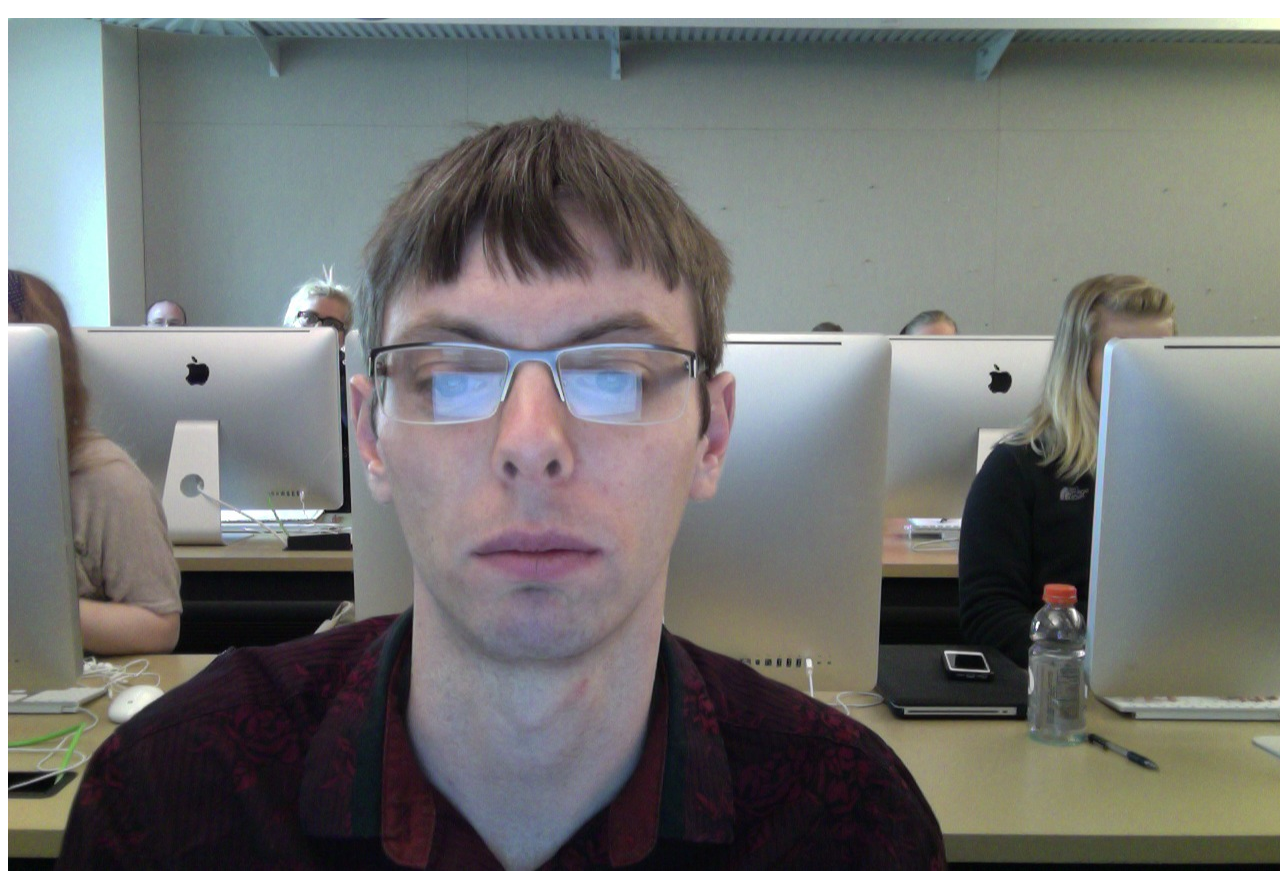
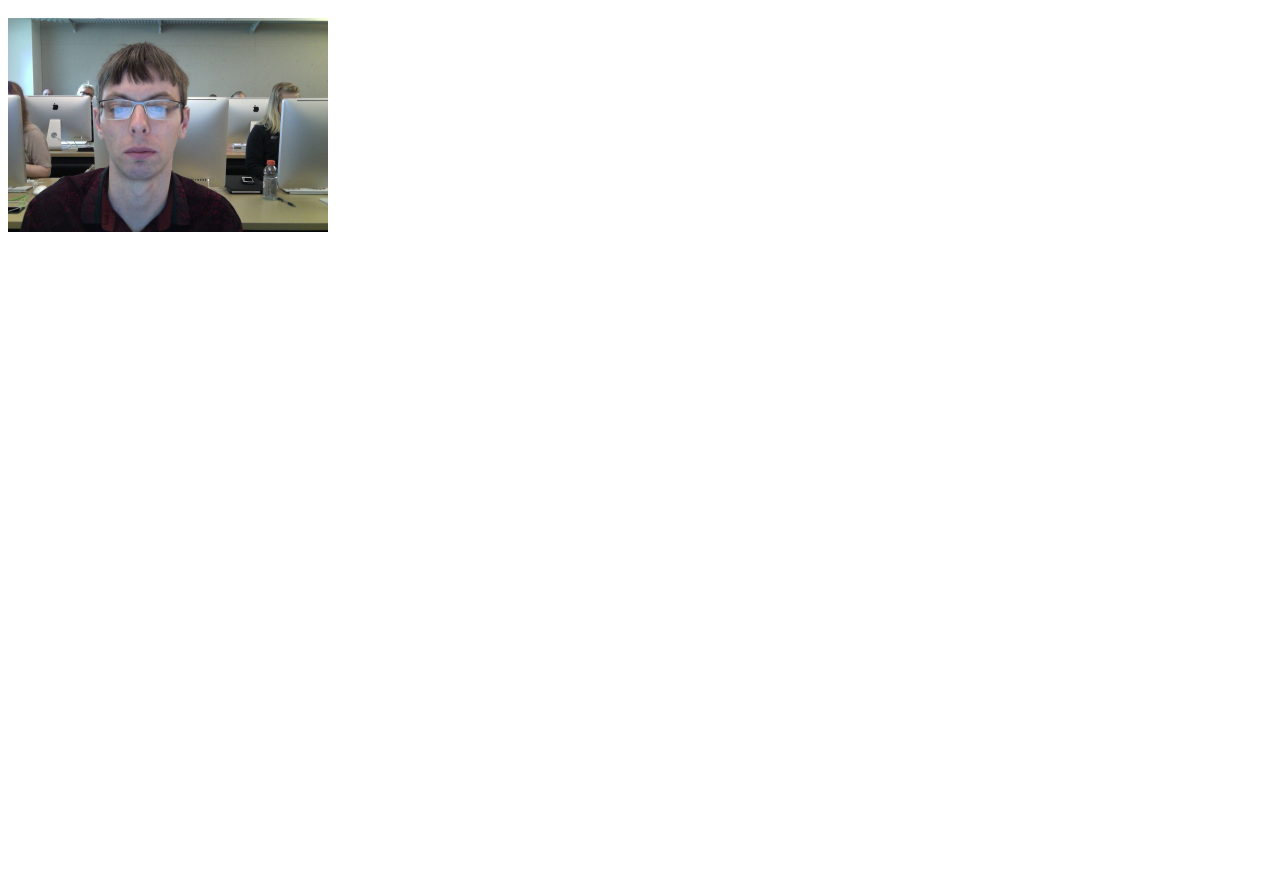
Before and after one commit to drosrob/davidrosrob.github.io, a plain HTML site: page index.html in a window 1280 px wide. Shown: the part 48-927 px from the top of the page. After the commit the page ends 800 px from the top, so only its background shows below. Drawn offline with Linux system fonts and the light colour scheme.

Commit message:
Separate Content from Presentation

```diff
--- a/index.html
+++ b/index.html
@@ -1,5 +1,10 @@
 <html>
+<head>
 <title>David Rossman-Robinson</title>
+<style>
+img {width: 320px;}
+</style>
+</head>
 <body>
   <h1>David Rossman-Robinson</h1>
   <img src="me.jpg">
--- /dev/null
+++ b/styles.css
@@ -0,0 +1,3 @@
+body { background: #f0f;}
+
+img{width: 320px;}
```
Also changed, not shown: bio.html (added).
